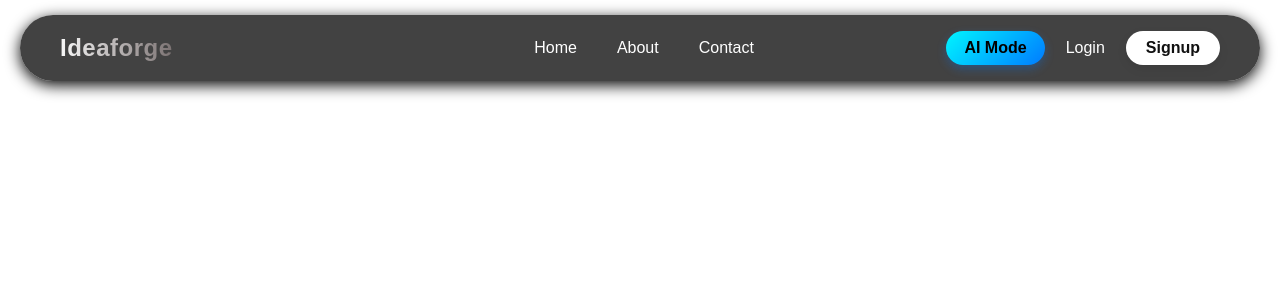
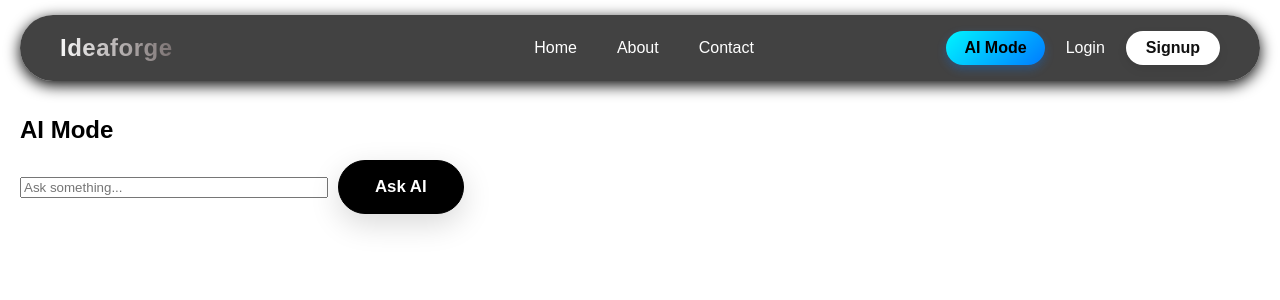
Before and after one commit to kritagya025/React_Project, a React (Vite) app in the folder my-react-app/: page /ai in a window 1280 px wide. Shown: the top 300 px of the page. Built offline with nearby package versions, Linux system fonts and the light colour scheme.

Commit message:
feat: add AIMode component and integrate AI functionality with routing

```diff
--- a/my-react-app/src/App.jsx
+++ b/my-react-app/src/App.jsx
@@ -5,6 +5,8 @@ import Home from './pages/Home';
 import Contact from './pages/Contact';
 import Login from './pages/Login';
 import Signup from './pages/Signup';
+import AIMode from './pages/AIMode';
+
 import { BrowserRouter, Routes, Route, Link } from 'react-router-dom';
 
 function App() {
@@ -32,6 +34,7 @@ function App() {
         <Route path="/contact" element={<Contact />} />
         <Route path="/login" element={<Login />} />
         <Route path="/signup" element={<Signup />} />
+        <Route path="/ai" element={<AIMode />} />
       </Routes>
     </div>
     </BrowserRouter>
--- /dev/null
+++ b/my-react-app/src/pages/AIMode.jsx
@@ -0,0 +1,92 @@
+import React, { useState, useEffect } from "react";
+
+function AIMode() {
+  const [input, setInput] = useState("");
+  const [prompt, setPrompt] = useState("");
+  const [response, setResponse] = useState("");
+  const [loading, setLoading] = useState(false);
+
+  // ⚠️ Replace with your API key OR use .env
+  const API_KEY = "AIzaSyCI4LSgpDCb53BGHdiPD-sRFxNAjPwZ59A";
+
+  useEffect(() => {
+    if (!prompt) return;
+
+    const fetchAI = async () => {
+      try {
+        setLoading(true);
+        setResponse("");
+
+        const res = await fetch(
+          `https://generativelanguage.googleapis.com/v1beta/models/gemini-flash-latest:generateContent?key=${API_KEY}`,
+          {
+            method: "POST",
+            headers: {
+              "Content-Type": "application/json",
+            },
+            body: JSON.stringify({
+              contents: [
+                {
+                  parts: [{ text: prompt }],
+                },
+              ],
+            }),
+          }
+        );
+
+        const data = await res.json();
+        console.log("API RESPONSE:", data);
+
+        if (data.error) {
+          setResponse("Error: " + data.error.message);
+          return;
+        }
+
+        const text =
+          data.candidates?.[0]?.content?.parts?.[0]?.text ||
+          "No response from AI";
+
+        setResponse(text);
+      } catch (err) {
+        console.error(err);
+        setResponse("Something went wrong while fetching AI response");
+      } finally {
+        setLoading(false);
+      }
+    };
+
+    fetchAI();
+  }, [prompt]); // 🔥 useEffect triggers API call
+
+  const handleAsk = () => {
+    if (!input.trim()) return;
+    setPrompt(input); // triggers useEffect
+  };
+
+  return (
+    <div style={{ padding: "20px" }}>
+      <h2>AI Mode</h2>
+
+      <input
+        type="text"
+        placeholder="Ask something..."
+        value={input}
+        onChange={(e) => setInput(e.target.value)}
+        style={{ width: "300px", marginRight: "10px" }}
+      />
+
+      <button onClick={handleAsk}>Ask AI</button>
+
+      {loading && <p>Thinking...</p>}
+
+      {response && (
+        <div style={{ marginTop: "20px" }}>
+          <strong>Response:</strong>
+          <p>{response}</p>
+        </div>
+      )}
+    </div>
+  );
+}
+
+export default AIMode;
```
